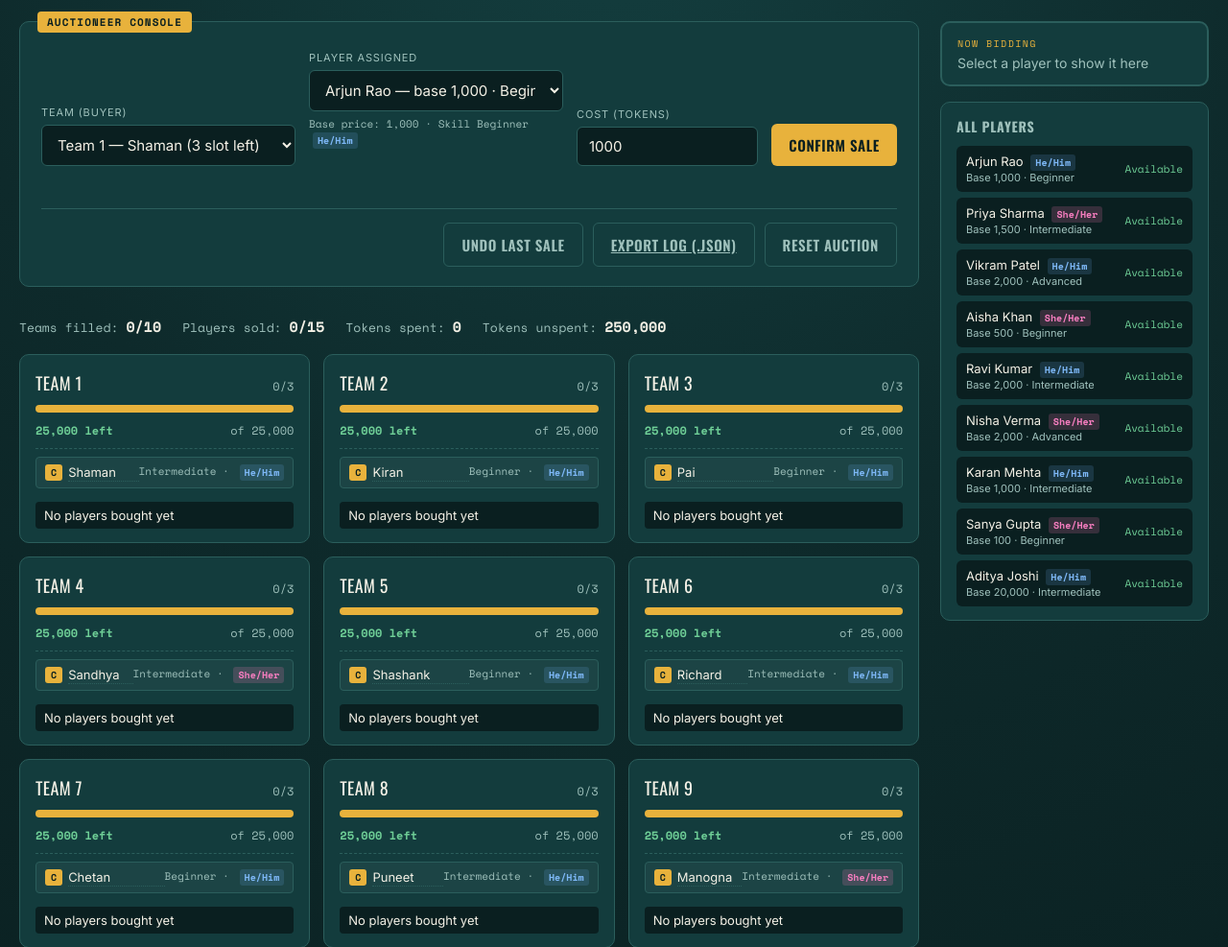
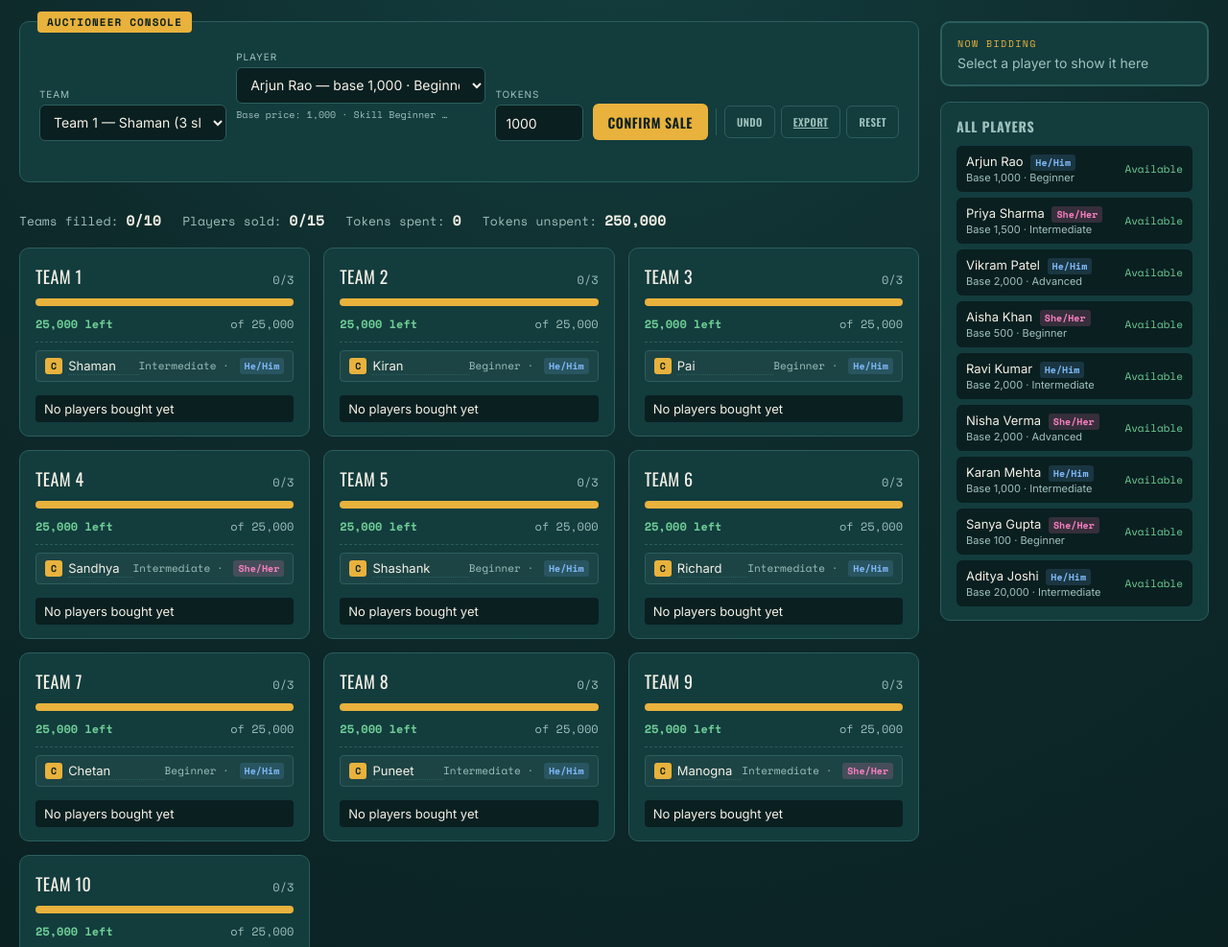
Before and after one commit to ShamanBhat/Auction_App, a Flask app: page / in a window 1280 px wide. Shown: the part 133-1120 px from the top of the page at 96% size. Run offline with Flask 3, Linux system fonts and the light colour scheme; data that the repository does not hold is empty; parts of the project's set-up code (start-up, migrations or seed data) failed here and were passed over.

Commit message:
feat: cleanup console view

```diff
--- a/static/console.css
+++ b/static/console.css
@@ -15,30 +15,46 @@
 .theme-toggle .tt-btn:hover{color:var(--shuttle);}
 .theme-toggle .tt-btn.active{background:var(--gold);color:var(--court-deep);font-weight:600;}
 
-.console{background:var(--panel);border:1px solid var(--line);border-radius:10px;padding:20px 22px;margin-bottom:30px;position:relative;}
+.console{background:var(--panel);border:1px solid var(--line);border-radius:10px;padding:18px 20px 16px;margin-bottom:28px;position:relative;}
 .console::before{content:"AUCTIONEER CONSOLE";position:absolute;top:-11px;left:18px;background:var(--gold);
   color:var(--court-deep);font-family:'Space Mono',monospace;font-size:11px;font-weight:700;letter-spacing:.1em;
   padding:3px 10px;border-radius:4px;}
-.console-grid{display:grid;grid-template-columns:1.4fr 1.4fr 1fr auto;gap:14px;align-items:end;margin-top:10px;}
-@media (max-width:760px){.console-grid{grid-template-columns:1fr 1fr;}}
-.field label{display:block;font-size:11px;letter-spacing:.08em;text-transform:uppercase;color:var(--text-dim);margin-bottom:6px;}
+
+/* Single inline row: all inputs + buttons on one baseline */
+.console-row{display:flex;gap:10px;align-items:flex-end;margin-top:12px;flex-wrap:wrap;}
+.field{display:flex;flex-direction:column;min-width:0;}
+.field-team{flex:1.5;}
+.field-player{flex:2;}
+.field-cost{flex:0.7;min-width:90px;}
+.field label{font-size:10px;letter-spacing:.09em;text-transform:uppercase;color:var(--text-dim);margin-bottom:5px;white-space:nowrap;}
 .field select,.field input{width:100%;background:var(--court-deep);border:1px solid var(--line);color:var(--shuttle);
-  border-radius:6px;padding:10px 12px;font-size:15px;font-family:'Inter',sans-serif;}
+  border-radius:6px;padding:9px 10px;font-size:14px;font-family:'Inter',sans-serif;height:38px;}
 .field select:focus,.field input:focus{outline:none;border-color:var(--gold);}
-.field .hint{font-family:'Space Mono',monospace;font-size:11px;color:var(--text-dim);margin-top:5px;min-height:14px;}
+.field .hint{font-family:'Space Mono',monospace;font-size:10px;color:var(--text-dim);margin-top:4px;min-height:13px;white-space:nowrap;overflow:hidden;text-overflow:ellipsis;}
 
-.btn{background:var(--gold);color:var(--court-deep);border:none;border-radius:6px;padding:11px 18px;
-  font-family:'Oswald',sans-serif;font-weight:600;letter-spacing:.04em;font-size:15px;text-transform:uppercase;
-  cursor:pointer;white-space:nowrap;}
+/* Confirm + secondary action buttons grouped at the right end of the row */
+.console-actions-inline{display:flex;align-items:center;gap:6px;flex-shrink:0;padding-bottom:1px;}
+.console-divider{width:1px;height:28px;background:var(--line);margin:0 2px;}
+
+.btn{background:var(--gold);color:var(--court-deep);border:none;border-radius:6px;padding:0 16px;
+  font-family:'Oswald',sans-serif;font-weight:600;letter-spacing:.04em;font-size:14px;text-transform:uppercase;
+  cursor:pointer;white-space:nowrap;height:38px;display:inline-flex;align-items:center;}
 .btn:hover{background:#f3c869;}
 .btn:disabled{background:#5b5642;color:#9a9682;cursor:not-allowed;}
-.btn.secondary{background:transparent;color:var(--text-dim);border:1px solid var(--line);}
+.btn.secondary{background:transparent;color:var(--text-dim);border:1px solid var(--line);font-size:12px;}
 .btn.secondary:hover{color:var(--shuttle);border-color:var(--shuttle);}
+.btn.secondary.danger:hover{color:var(--danger);border-color:var(--danger);}
+.btn.sm{padding:0 12px;height:34px;font-size:11px;}
 
-.console-msg{margin-top:12px;font-family:'Space Mono',monospace;font-size:13px;min-height:18px;}
+.console-msg{margin-top:10px;font-family:'Space Mono',monospace;font-size:12px;min-height:16px;}
 .console-msg.error{color:var(--danger);}
 .console-msg.ok{color:var(--ok);}
-.console-actions{display:flex;justify-content:flex-end;gap:10px;margin-top:14px;border-top:1px solid var(--line);padding-top:14px;}
+
+@media (max-width:820px){
+  .console-row{flex-direction:column;align-items:stretch;}
+  .field-team,.field-player,.field-cost{flex:none;width:100%;}
+  .console-actions-inline{flex-wrap:wrap;}
+}
 
 /* Compact "now bidding" card — viewer.css has a bigger banner version */
 .now-bidding{background:var(--panel);border:2px solid var(--gold);border-radius:10px;padding:14px 16px;}
--- a/templates/console.html
+++ b/templates/console.html
@@ -31,29 +31,30 @@
   <div class="layout">
     <div class="main">
       <div class="console">
-        <div class="console-grid">
-          <div class="field">
-            <label for="teamSelect">Team (buyer)</label>
+        <div class="console-row">
+          <div class="field field-team">
+            <label for="teamSelect">Team</label>
             <select id="teamSelect"></select>
           </div>
-          <div class="field">
-            <label for="playerSelect">Player assigned</label>
+          <div class="field field-player">
+            <label for="playerSelect">Player</label>
             <select id="playerSelect"></select>
             <div class="hint" id="baseHint">&nbsp;</div>
             <div class="female-warn" id="femaleWarn"></div>
           </div>
-          <div class="field">
-            <label for="playerCost">Cost (tokens)</label>
+          <div class="field field-cost">
+            <label for="playerCost">Tokens</label>
             <input type="number" id="playerCost" placeholder="0" min="0" step="50">
           </div>
-          <button class="btn" id="confirmBtn">Confirm Sale</button>
+          <div class="console-actions-inline">
+            <button class="btn" id="confirmBtn">Confirm Sale</button>
+            <div class="console-divider"></div>
+            <button class="btn secondary sm" id="undoBtn">Undo</button>
+            <a class="btn secondary sm" id="exportBtn" href="/api/export">Export</a>
+            <button class="btn secondary sm danger" id="resetBtn">Reset</button>
+          </div>
         </div>
         <div class="console-msg" id="consoleMsg"></div>
-        <div class="console-actions">
-          <button class="btn secondary" id="undoBtn">Undo last sale</button>
-          <a class="btn secondary" id="exportBtn" href="/api/export">Export log (.json)</a>
-          <button class="btn secondary" id="resetBtn">Reset auction</button>
-        </div>
       </div>
 
       <div class="summary-bar">
```
